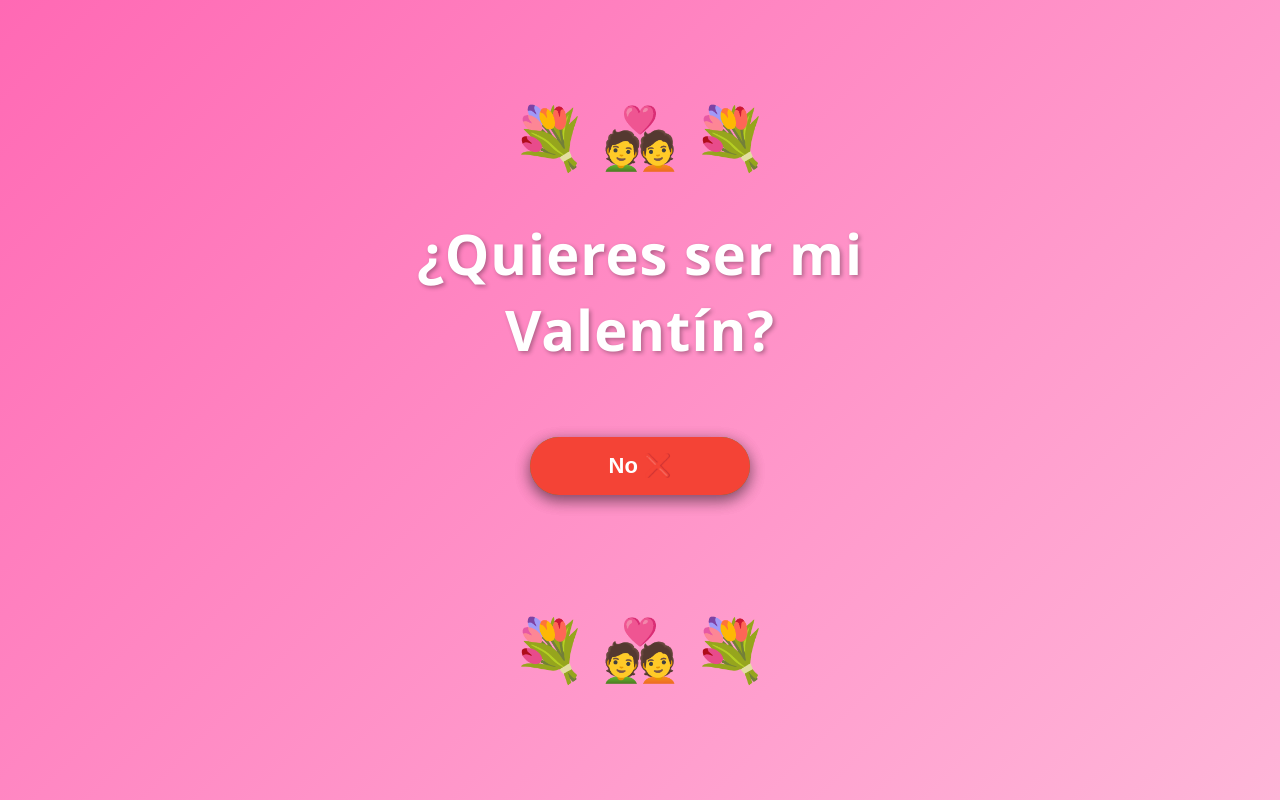
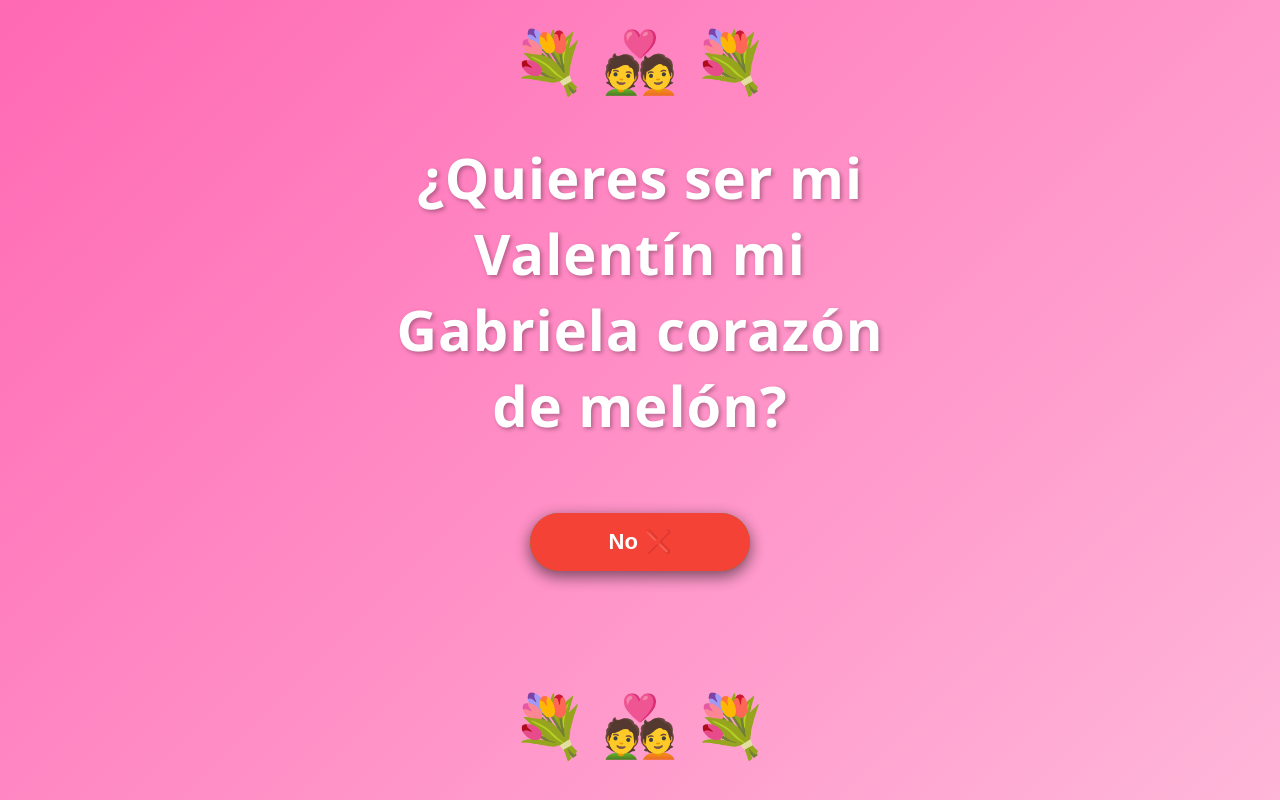
Before and after one commit to Jeffro19N/14febr, a website: page index.html in a window 1280 px wide. Drawn offline with Linux system fonts and the light colour scheme.

Commit message:
Update question text in index.html

```diff
--- a/index.html
+++ b/index.html
@@ -14,7 +14,7 @@
             <div class="flowers-top">💐 💑 💐</div>
 
             <!-- Pregunta principal -->
-            <h1 class="question">¿Quieres ser mi Valentín?</h1>
+            <h1 class="question">¿Quieres ser mi Valentín mi Gabriela corazón de melón?</h1>
 
             <!-- Contenedor de botones -->
             <div class="buttons-container">
```
